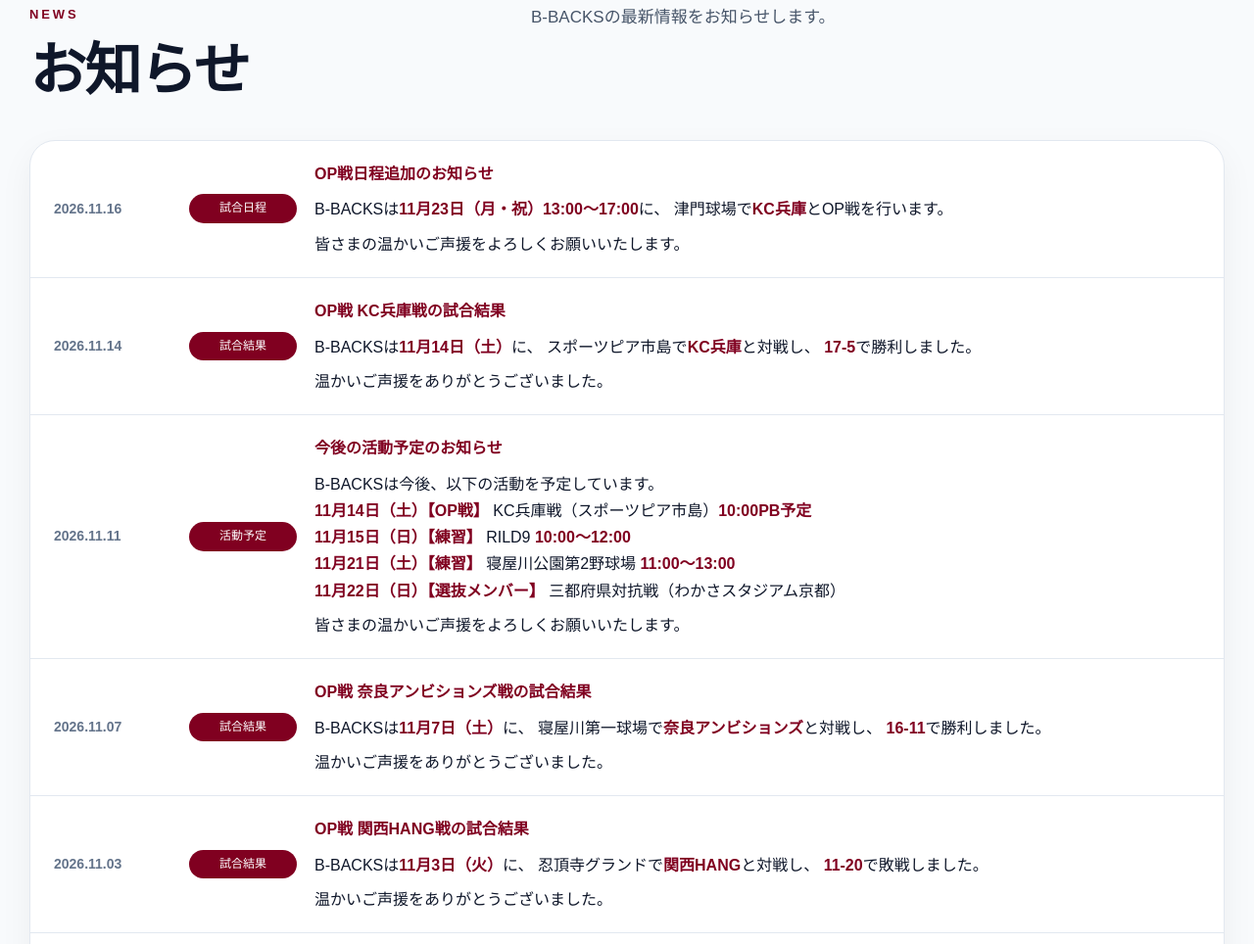
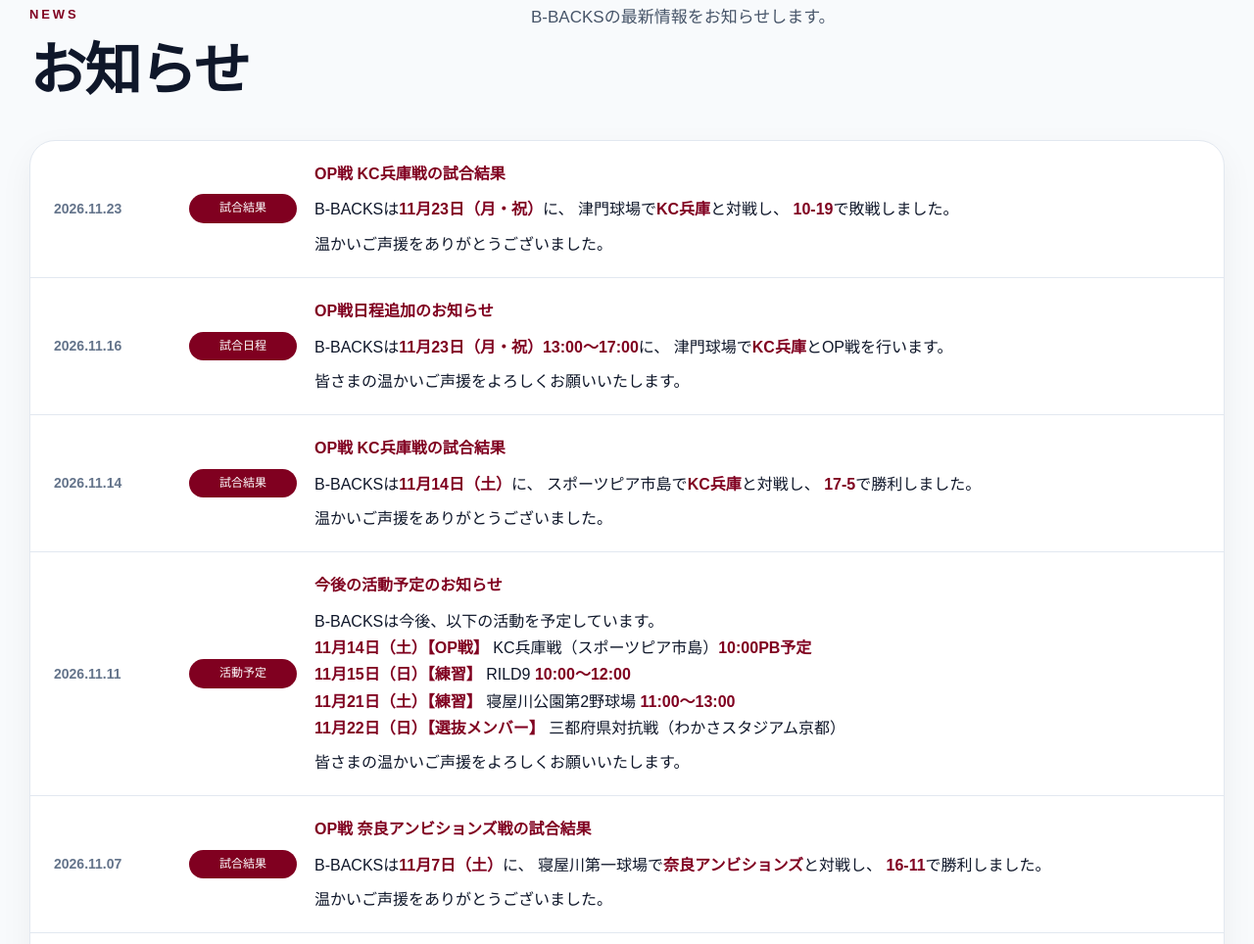
Before and after one commit to teruaki731tb-dot/b-backs-site, a plain HTML site: page index.html in a window 1280 px wide. Shown: the part 952-1916 px from the top of the page at 98% size. Drawn offline with Linux system fonts and the light colour scheme; a script that the page names is missing.

Commit message:
お知らせに11/23 KC兵庫戦の試合結果を追加

```diff
--- a/index.html
+++ b/index.html
@@ -573,6 +573,24 @@
 
   <div class="news-list">
     <a href="results.html" class="news-item">
+  <span class="news-date">2026.11.23</span>
+  <span class="news-category">試合結果</span>
+
+  <div class="news-title">
+    <strong>OP戦 KC兵庫戦の試合結果</strong>
+
+    <p>
+      B-BACKSは<strong>11月23日（月・祝）</strong>に、
+      津門球場で<strong>KC兵庫</strong>と対戦し、
+      <strong>10-19</strong>で敗戦しました。
+    </p>
+
+    <p>
+      温かいご声援をありがとうございました。
+    </p>
+  </div>
+</a>
+    <a href="results.html" class="news-item">
   <span class="news-date">2026.11.16</span>
   <span class="news-category">試合日程</span>
 
```
